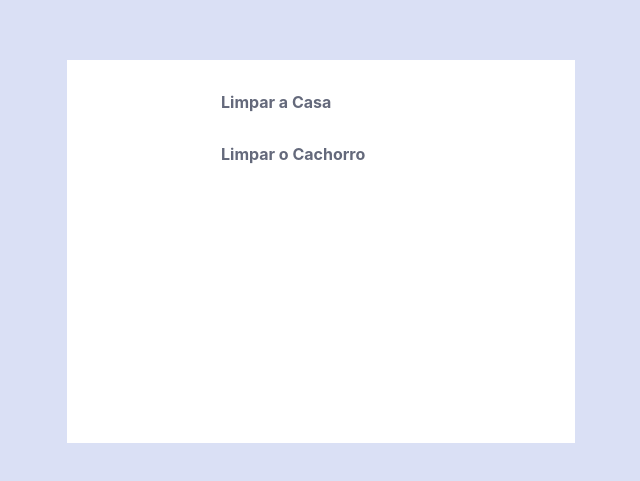
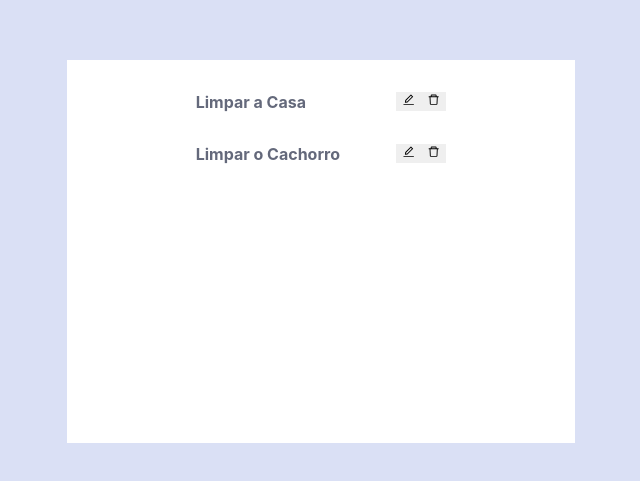
Before and after one commit to brmarmello/portfolio-of-challenges, a React (Create React App) app in the folder challenge-01/crud-complete_react-nodejs-postgresql/toDoFrontEnd/to-do-list/: page / in a window 1280 px wide. Shown: the part 149-630 px from the top of the page, without its empty margins (319-959 px from the left). Built offline with nearby package versions, Linux system fonts and the light colour scheme.

Commit message:
dev: import icons and create edit and delete tasks buttons.

```diff
--- a/challenge-01/crud-complete_react-nodejs-postgresql/toDoFrontEnd/to-do-list/src/App.js
+++ b/challenge-01/crud-complete_react-nodejs-postgresql/toDoFrontEnd/to-do-list/src/App.js
@@ -1,5 +1,6 @@
 // import logo from './logo.svg';
 import './App.css';
+import { AiOutlineEdit, AiOutlineDelete } from "react-icons/ai";
 
 const arrayTodos = [
   { name: "Limpar a Casa", status: false },
@@ -12,18 +13,13 @@ const Todos = ({ todos }) => {
         {todos.map((todo) => {
           return (
             <div className="todo">
-              {/* <button
-                onClick={() => modifyStatusTodo(todo)}
-                className="checkbox"
-                style={{ backgroundColor: todo.status ? "#A879E6" : "white" }}
-              ></button> */}
               <p>{todo.name}</p>
-              {/* <button onClick={() => handleWithEditButtonClick(todo)}>
-                <AiOutlineEdit size={20} color={"#64697b"}></AiOutlineEdit>
+              <button>
+                <AiOutlineEdit></AiOutlineEdit>
               </button>
-              <button onClick={() => deleteTodo(todo)}>
-                <AiOutlineDelete size={20} color={"#64697b"}></AiOutlineDelete>
-              </button> */}
+              <button>
+                <AiOutlineDelete></AiOutlineDelete>
+              </button>
             </div>
           );
         })}
```
